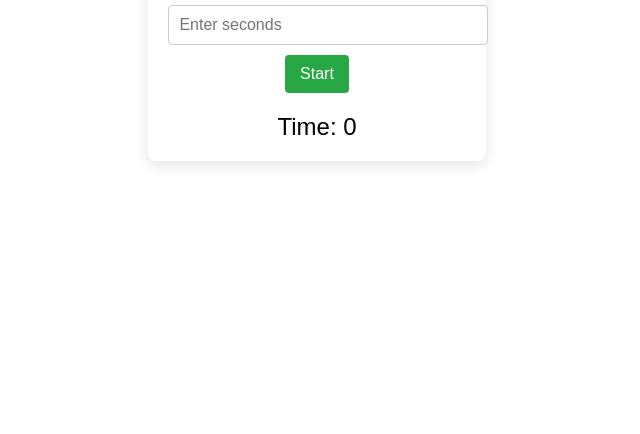
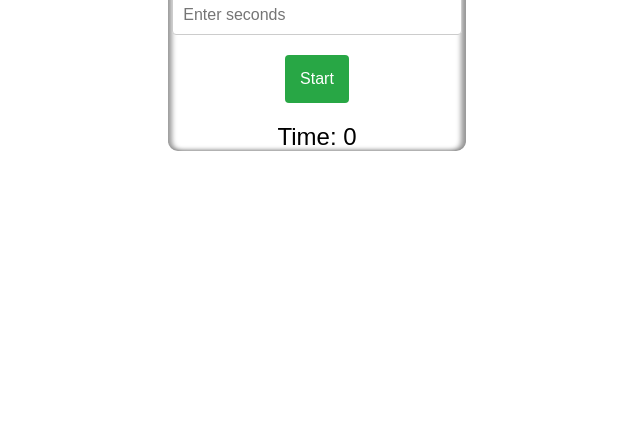
Before and after one commit to SushreeSonitaBiswal/CounterClock-Sushree, a plain HTML site: page Clock/index.html in a window 1280 px wide. Shown: the part 366-800 px from the top of the page, without its empty margins (323-963 px from the left). Drawn offline with Linux system fonts and the light colour scheme.

Commit message:
Add files via upload

```diff
--- a/Clock/style.css
+++ b/Clock/style.css
@@ -11,11 +11,14 @@ body {
 
 .container {
     background-color: #ffffff;
-    border-radius: 8px;
-    box-shadow: 0 5px 15px rgba(0, 0, 0, 0.1);
-    padding: 20px;
+    border-radius: 10px;
+    box-shadow: inset -5px 0 5px rgba(0, 0, 0, 0.4), /* Left shadow */
+    inset 4px 0 5px rgba(0, 0, 0, 0.4); /* Right shadow */
+
     text-align: center;
 }
+
+
 
 h1 {
     color: #333;
@@ -23,11 +26,11 @@ h1 {
 }
 
 input[type="number"] {
-    width: 100%;
+    width: 90%;
     padding: 10px;
     border: 1px solid #ccc;
     border-radius: 4px;
-    margin-bottom: 10px;
+    margin-bottom: 20px;
     font-size: 16px;
 }
 
@@ -35,7 +38,7 @@ button {
     background-color: #28a745;
     color: white;
     border: none;
-    padding: 10px 15px;
+    padding: 15px 15px;
     border-radius: 4px;
     cursor: pointer;
     font-size: 16px;
```
Also changed, not shown: Clock/Counterclock.png (added).
